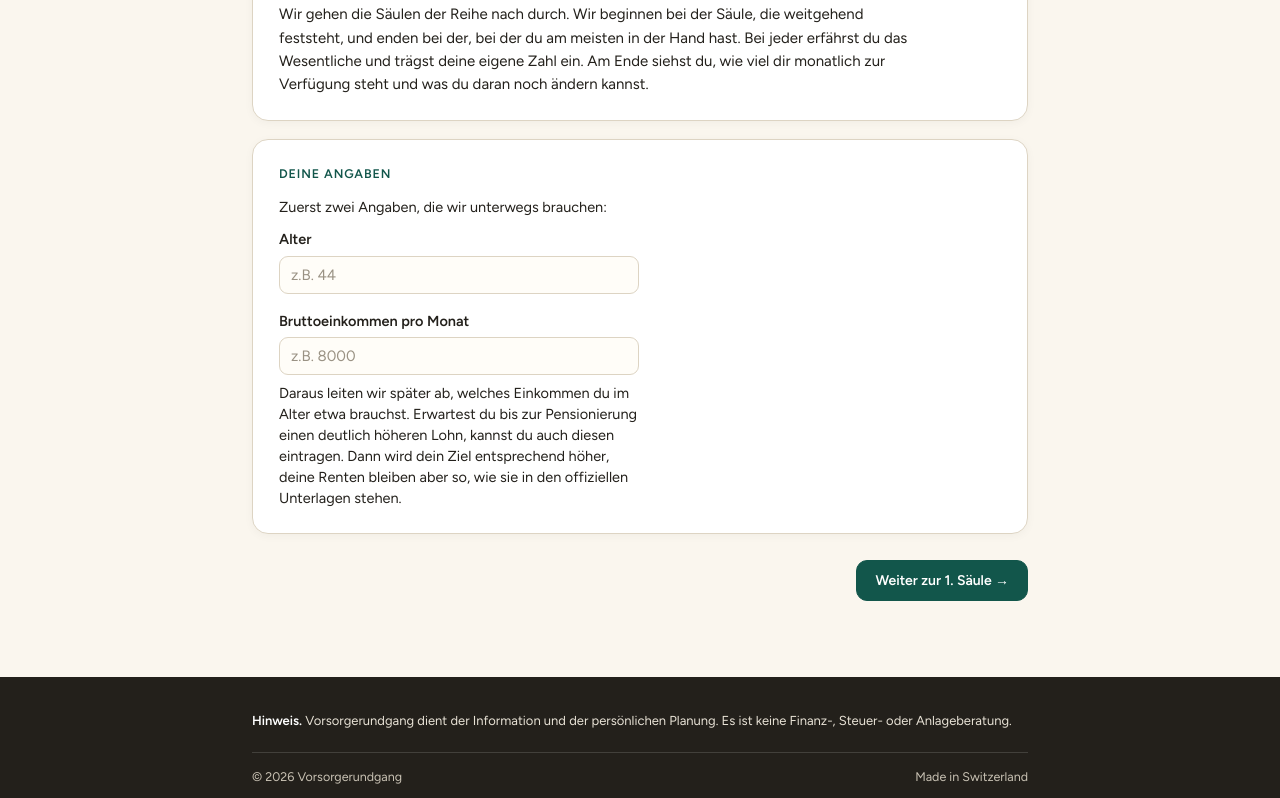
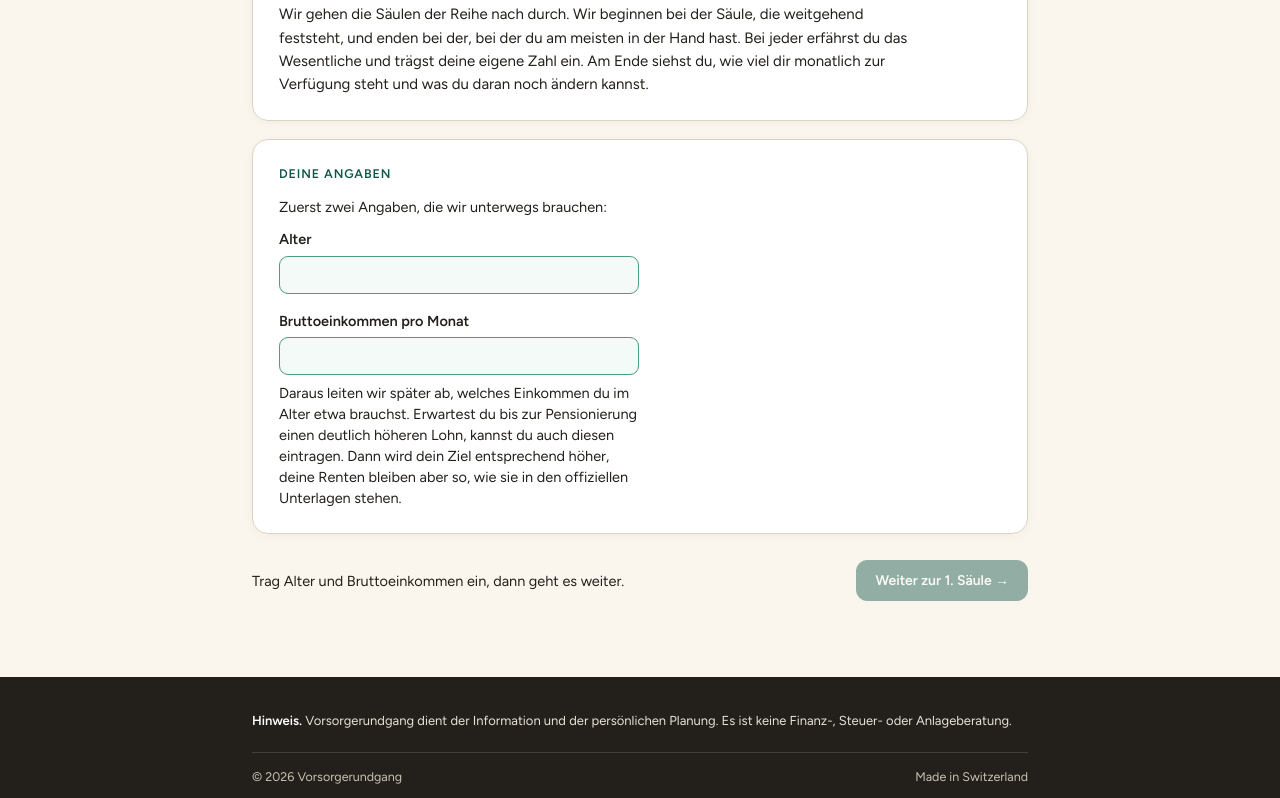
Before and after one commit to sigmu10/VorsorgeAuswertung, a plain HTML site: page index.html in a window 1280 px wide. Shown: the part 542-1340 px from the top of the page. Drawn offline with Linux system fonts and the light colour scheme.

Commit message:
Update index.html

```diff
--- a/index.html
+++ b/index.html
@@ -46,7 +46,7 @@
   .intro{font-size:15px;color:var(--ink);margin:0 0 16px;max-width:66ch;}
 
   input[type=number]{font-family:var(--sans);font-size:15px;color:var(--ink);border:1.5px solid var(--line2);border-radius:9px;padding:9px 11px;background:var(--warm);width:100%;}
-  input[type=number]::placeholder{color:var(--faint);}
+  input[type=number]:placeholder-shown{border-color:var(--pk);background:#F3FAF7;}
   input[type=number]:focus{outline:none;border-color:var(--pk);box-shadow:0 0 0 3px rgba(78,154,130,.18);}
   input[type=number].inline-num{display:inline-block;width:54px;font-size:14px;font-weight:600;color:var(--ink);border:1.5px solid var(--pk);border-radius:7px;padding:2px 6px;background:var(--warm);text-align:center;vertical-align:baseline;margin:0 2px;}
   input[type=number].inline-num:focus{outline:none;box-shadow:0 0 0 3px rgba(78,154,130,.18);}
@@ -141,6 +141,7 @@
   .nav{display:flex;justify-content:space-between;align-items:center;gap:12px;margin-top:26px;}
   .btn{font-family:var(--sans);font-size:14px;font-weight:600;border-radius:11px;padding:11px 18px;cursor:pointer;border:1.5px solid var(--line2);background:var(--surface);color:var(--ink);}
   .btn-next{background:var(--ahv);color:#fff;border-color:var(--ahv);margin-left:auto;}
+  .btn-next:disabled{opacity:.45;cursor:not-allowed;}
   .btn-back,.btn-reset{color:var(--soft);}
   .hc-lead{font-size:14.5px;color:var(--ink);margin:6px 0 2px;}
   .hc-lead b{font-weight:600;color:var(--ink);font-variant-numeric:tabular-nums;}
@@ -231,11 +232,11 @@
     <div class="card"><p class="eyebrow">Deine Angaben</p>
     <p class="sfind">Zuerst zwei Angaben, die wir unterwegs brauchen:</p>
     <div class="basics">
-      <div class="bfld"><label>Alter</label><input id="alter" type="number" value="" placeholder="z.B. 44"></div>
-      <div class="bfld"><label>Bruttoeinkommen pro Monat</label><input id="lohn" type="number" value="" placeholder="z.B. 8000"><div class="swhere">Daraus leiten wir später ab, welches Einkommen du im Alter etwa brauchst. Erwartest du bis zur Pensionierung einen deutlich höheren Lohn, kannst du auch diesen eintragen. Dann wird dein Ziel entsprechend höher, deine Renten bleiben aber so, wie sie in den offiziellen Unterlagen stehen.</div></div>
+      <div class="bfld"><label>Alter</label><input id="alter" type="number" value="" placeholder=" "></div>
+      <div class="bfld"><label>Bruttoeinkommen pro Monat</label><input id="lohn" type="number" value="" placeholder=" "><div class="swhere">Daraus leiten wir später ab, welches Einkommen du im Alter etwa brauchst. Erwartest du bis zur Pensionierung einen deutlich höheren Lohn, kannst du auch diesen eintragen. Dann wird dein Ziel entsprechend höher, deine Renten bleiben aber so, wie sie in den offiziellen Unterlagen stehen.</div></div>
     </div>
     </div>
-    <div class="nav"><span></span><button class="btn btn-next" onclick="go(1)">Weiter zur 1. Säule →</button></div>
+    <div class="nav"><span class="hint" id="step1-hint" style="margin:0">Trag Alter und Bruttoeinkommen ein, dann geht es weiter.</span><button class="btn btn-next" id="btn-step1" onclick="go(1)" disabled>Weiter zur 1. Säule →</button></div>
   </section>
 
   <!-- SCHRITT 2 · AHV -->
@@ -268,12 +269,12 @@
     </div>
     <div class="card"><p class="eyebrow">Deine Zahl</p>
     <p class="sfind">Deine voraussichtliche AHV-Rente bekommst du kostenlos über die Rentenvorausberechnung deiner Ausgleichskasse. Die Bearbeitung dauert etwa drei Wochen. Fürs Erste genügt ein geschätzter Näherungswert.</p>
-    <div class="sinput"><label>AHV-Rente pro Monat (ab 65)</label><div class="inrow"><input id="ahv65" type="number" value="" placeholder="z.B. 1660" max="2520"><button type="button" class="btn-max" onclick="setAhvMax()">Maximum</button></div><div class="swhere">Die Monatsrente laut Vorausberechnung, höchstens CHF 2'520. Hast du immer volle Beiträge bezahlt, nimm das Maximum.</div></div>
+    <div class="sinput"><label>AHV-Rente pro Monat (ab 65)</label><div class="inrow"><input id="ahv65" type="number" value="" placeholder=" " max="2520"><button type="button" class="btn-max" onclick="setAhvMax()">Maximum</button></div><div class="swhere">Die Monatsrente laut Vorausberechnung, höchstens CHF 2'520. Hast du immer volle Beiträge bezahlt, nimm das Maximum.</div></div>
     <details class="estim">
       <summary>Ich kenne die Zahl noch nicht und möchte sie schätzen</summary>
       <div class="estim-body">
         <p>Aus deinem Einkommen und deinen Beitragsjahren schätzen wir einen Startwert. Ersetze ihn später durch die offizielle Rentenvorausberechnung.</p>
-        <div class="sinput"><label>Ab welchem Alter in der Schweiz erwerbstätig?</label><input id="eintritt-ahv" type="number" value="" placeholder="z.B. 25"></div>
+        <div class="sinput"><label>Ab welchem Alter in der Schweiz erwerbstätig?</label><input id="eintritt-ahv" type="number" value="" placeholder=" "></div>
         <div class="estim-result">Geschätzte AHV-Rente: <b id="est-ahv">CHF 1'660</b> / Monat</div>
         <button class="btn-estim" onclick="applyEstim('ahv')">Wert übernehmen</button>
       </div>
@@ -281,7 +282,7 @@
     <p class="sfind" style="margin-top:22px">Hast du vor deinem Zuzug in die Schweiz im Ausland gearbeitet? Dann fehlen dir hier Beitragsjahre, dafür hast du im früheren Land oft einen eigenen Rentenanspruch. Damit dein Bild vollständig ist, fragen wir diese Rente hier ab.</p>
     <div class="basics">
       <div class="bfld"><label>Hast du einen Rentenanspruch aus dem Ausland?</label><div class="seg" id="ausland-toggle" style="margin-top:2px;align-self:flex-start"><button data-a="nein" aria-pressed="true">Nein</button><button data-a="ja" aria-pressed="false">Ja</button></div></div>
-      <div class="bfld" id="ausland-field"><label>Rente aus dem Ausland pro Monat (geschätzt)</label><input id="ausland" type="number" value="" placeholder="z.B. 200"><div class="swhere">Eine Näherung genügt. Die dortige Rentenversicherung zahlt sie dir später nur auf Antrag.</div></div>
+      <div class="bfld" id="ausland-field" style="display:none"><label>Rente aus dem Ausland pro Monat (geschätzt)</label><input id="ausland" type="number" value="" placeholder=" "><div class="swhere">Eine Näherung genügt. Die dortige Rentenversicherung zahlt sie dir später nur auf Antrag.</div></div>
     </div>
     </div>
     <div class="zwischen" style="--c:var(--ahv)">
@@ -319,12 +320,12 @@
     <div class="card"><p class="eyebrow">Deine Zahl</p>
     <p class="sfind">Diese Zahl steht als ‚voraussichtliche Altersrente' auf deinem Vorsorgeausweis. Den schickt dir deine Pensionskasse jedes Jahr zu. Bei den meisten Kassen findest du ihn auch jederzeit im Online-Portal.</p>
     <p class="sfind">Die Prognose rechnet mit deinem heutigen Lohn und den heutigen Sätzen deiner Kasse. Bis zur Pensionierung kann sich noch einiges verschieben: Lohnerhöhungen, ein Stellenwechsel mit anderer Pensionskasse oder angepasste Umwandlungssätze. Solche Änderungen liegen meist im Bereich von einigen Prozent. Als Grössenordnung ist die Zahl auf dem Ausweis verlässlich.</p>
-    <div class="sinput"><label>PK-Rente pro Monat (ab 65)</label><input id="pkrente" type="number" value="" placeholder="z.B. 2270"></div>
+    <div class="sinput"><label>PK-Rente pro Monat (ab 65)</label><input id="pkrente" type="number" value="" placeholder=" "></div>
     <details class="estim">
       <summary>Ich kenne die Zahl noch nicht und möchte grob schätzen</summary>
       <div class="estim-body">
         <p>Achtung: Diese Schätzung ist sehr grob. Sie kommt nur aus Lohn und Jahren, ohne deinen Vorsorgeausweis, und kann leicht um ±30% danebenliegen. Nimm sie als Startwert und ersetze sie, sobald du den Ausweis hast.</p>
-        <div class="sinput"><label>Ab welchem Alter in der Schweiz erwerbstätig?</label><input id="eintritt-pk" type="number" value="" placeholder="z.B. 25"></div>
+        <div class="sinput"><label>Ab welchem Alter in der Schweiz erwerbstätig?</label><input id="eintritt-pk" type="number" value="" placeholder=" "></div>
         <div class="estim-result">Geschätzte PK-Rente: <b id="est-pk">CHF 1'560</b> / Monat</div>
         <button class="btn-estim" onclick="applyEstim('pk')">Wert übernehmen</button>
       </div>
@@ -359,21 +360,21 @@
     </svg>
     <p class="sexp">Für die Rechnung nehmen wir drei Varianten an: Konto oder Versicherung mit 0,5% Rendite pro Jahr, ausgewogen mit 2,5%, aktienlastig mit 5%. Alle drei Sätze sind bewusst vorsichtig gewählt und verstehen sich ohne Abzug der Teuerung. Wähle die Variante, die deiner heutigen Anlage am nächsten kommt.</p>
     <p class="sfind">Wie viel du bereits angespart hast, siehst du auf dem Auszug deines 3a-Kontos oder -Depots.</p>
-    <div class="sinput"><label>Bereits angespartes 3a-Kapital</label><input id="s3akap" type="number" value="" placeholder="z.B. 100000"></div>
+    <div class="sinput"><label>Bereits angespartes 3a-Kapital</label><input id="s3akap" type="number" value="" placeholder=" "></div>
     <div class="sinput" style="margin-top:14px"><label>Anlageform deiner Säule 3a</label><div class="seg sm" id="s3a-strat" role="group"><button data-r="0.005" aria-pressed="false">Konto / Versicherung</button><button data-r="0.025" aria-pressed="true">Ausgewogen</button><button data-r="0.05" aria-pressed="false">Aktienlastig</button></div></div>
-    <div class="sinput" style="margin-top:14px"><label>Geplanter Beitrag pro Jahr (ab jetzt)</label><input id="s3abeitrag" type="number" value="" placeholder="z.B. 7000"><div class="swhere">Unsicher? Nimm den Betrag, den du heute schon einzahlst.</div></div>
+    <div class="sinput" style="margin-top:14px"><label>Geplanter Beitrag pro Jahr (ab jetzt)</label><input id="s3abeitrag" type="number" value="" placeholder=" "><div class="swhere">Unsicher? Nimm den Betrag, den du heute schon einzahlst.</div></div>
 
     </div>
     <div class="card"><p class="eyebrow">Säule 3b</p>
     <p class="sexp">Neben der gebundenen Säule 3a gibt es noch dein übriges Erspartes: Sparkonten, Wertschriften, ein ETF-Depot, vielleicht ein Erbe oder eine Lebensversicherung mit Auszahlung. Das nennt man Säule 3b. Dazu gehört alles, was du freiwillig zurücklegst, ohne dass es gebunden ist. Steuerlich gibt es dafür keinen Abzug. Dafür kommst du jederzeit ran.</p>
     <p class="sexp">Ob du dieses Geld zur Altersvorsorge zählst, ist deine Sache. Vielleicht ist es für Wohneigentum oder als Reserve gedacht, vielleicht legst du es ohnehin fürs Alter zurück. Deshalb zeigen wir dir dein Ergebnis später in beiden Varianten, mit und ohne weiteres Vermögen. Trag hier einfach ein, was du bis 65 etwa haben wirst. Eine grobe Schätzung genügt.</p>
-    <div class="sinput"><label>Weiteres Vermögen mit 65 (geschätzt)</label><input id="s3b" type="number" value="" placeholder="0"></div>
+    <div class="sinput"><label>Weiteres Vermögen mit 65 (geschätzt)</label><input id="s3b" type="number" value="" placeholder=" "></div>
     <details class="estim">
       <summary>Ich weiss nicht, wie viel das mit 65 sein wird, und möchte grob schätzen</summary>
       <div class="estim-body">
         <p>Aus deinem heutigen Vermögen, deinem jährlichen Sparbetrag und der Anlageform rechnen wir hoch, was bis 65 zusammenkommt.</p>
-        <div class="sinput"><label>Heutiges Vermögen ausserhalb der Vorsorge</label><input id="s3b-kap" type="number" value="" placeholder="z.B. 30000"></div>
-        <div class="sinput"><label>Davon jährlich zusätzlich gespart</label><input id="s3b-spar" type="number" value="" placeholder="z.B. 3000"></div>
+        <div class="sinput"><label>Heutiges Vermögen ausserhalb der Vorsorge</label><input id="s3b-kap" type="number" value="" placeholder=" "></div>
+        <div class="sinput"><label>Davon jährlich zusätzlich gespart</label><input id="s3b-spar" type="number" value="" placeholder=" "></div>
         <div class="sinput"><label>Anlageform</label><div class="seg sm" id="s3b-strat" role="group"><button data-r="0.005" aria-pressed="false">Konto</button><button data-r="0.025" aria-pressed="true">Ausgewogen</button><button data-r="0.05" aria-pressed="false">Aktienlastig</button></div></div>
         <div class="estim-result">Geschätztes Vermögen mit 65: <b id="est-s3b">CHF 0</b></div>
         <button class="btn-estim" onclick="applyEstim('s3b')">Wert übernehmen</button>
@@ -533,7 +534,7 @@
       <h3>Weiteres Vermögen (3b)</h3>
       <p>Dein übriges Erspartes ausserhalb der Vorsorge. Schalte es ein oder aus, um dein Bild mit und ohne zu sehen. Oder verändere den Betrag, den du bis 65 erwartest.</p>
       <div class="lever"><div class="top"><span class="lab">Mitrechnen?</span></div><div class="seg" id="r-s3b-mit" role="group"><button data-m="ja" aria-pressed="true">Mit</button><button data-m="nein" aria-pressed="false">Ohne</button></div></div>
-      <div class="lever" id="r-s3b-wrap"><div class="top"><span class="lab">Vermögen mit 65</span><span class="val" id="lv-s3b">CHF 0</span></div><input type="number" id="r-s3b" min="0" step="1000" value="0" placeholder="z.B. 150000"></div>
+      <div class="lever" id="r-s3b-wrap"><div class="top"><span class="lab">Vermögen mit 65</span><span class="val" id="lv-s3b">CHF 0</span></div><input type="number" id="r-s3b" min="0" step="1000" value="0"></div>
     </div>
 
     <div class="sheet-echo">Mit dieser Einstellung: <b id="m-brutto">CHF 5'250</b> / Mt. · Lücke <b id="m-luecke" class="neg">CHF 1'150</b></div>
@@ -681,6 +682,7 @@ function beforeAfter(key,before,after){
   }
 }
 function render(){
+  {const ok=step1Ready();const b=$('btn-step1');if(b)b.disabled=!ok;const hn=$('step1-hint');if(hn)hn.style.visibility=ok?'hidden':'visible';}
   const base=computeBase();fillResult('b',base);
   const scen=computeScenario();fillResult('s',scen);
   setTxt('lv-age',scen.pensAlter);
@@ -719,7 +721,9 @@ function render(){
 /* Navigation: 6 Schritte */
 const STEPS=['Übersicht','AHV','Pensionskasse','Private Vorsorge','Dein Ergebnis','Szenarien'];
 let step=0;
+function step1Ready(){return val('alter')>0&&val('lohn')>0;}
 function go(n){
+  if(n>0&&!step1Ready()){n=0;}
   step=Math.max(0,Math.min(5,n));
   document.querySelectorAll('.step').forEach(s=>s.classList.toggle('active',parseInt(s.dataset.step)===step));
   document.querySelectorAll('#progress .segs button').forEach(b=>{const i=parseInt(b.dataset.step);b.setAttribute('aria-current',i===step?'true':'false');b.setAttribute('data-done',i<step?'true':'false');});
```
